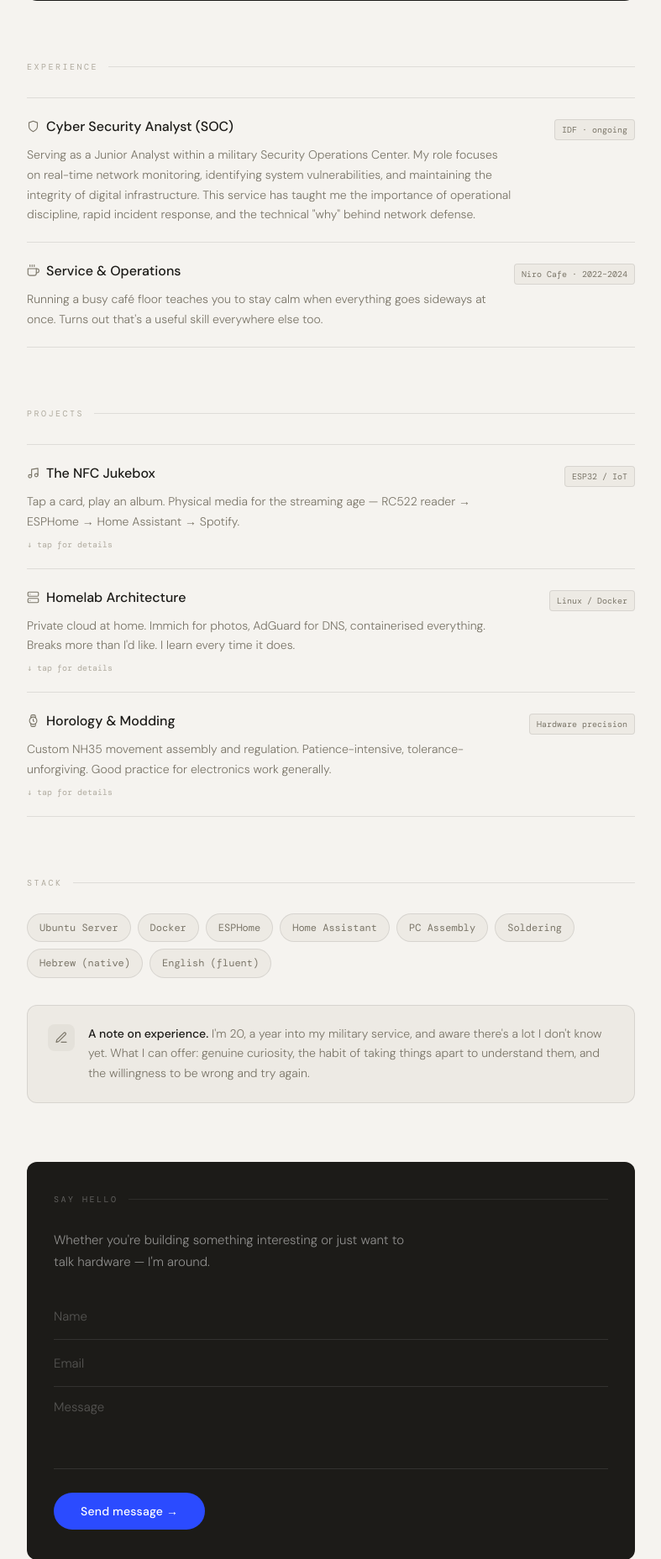
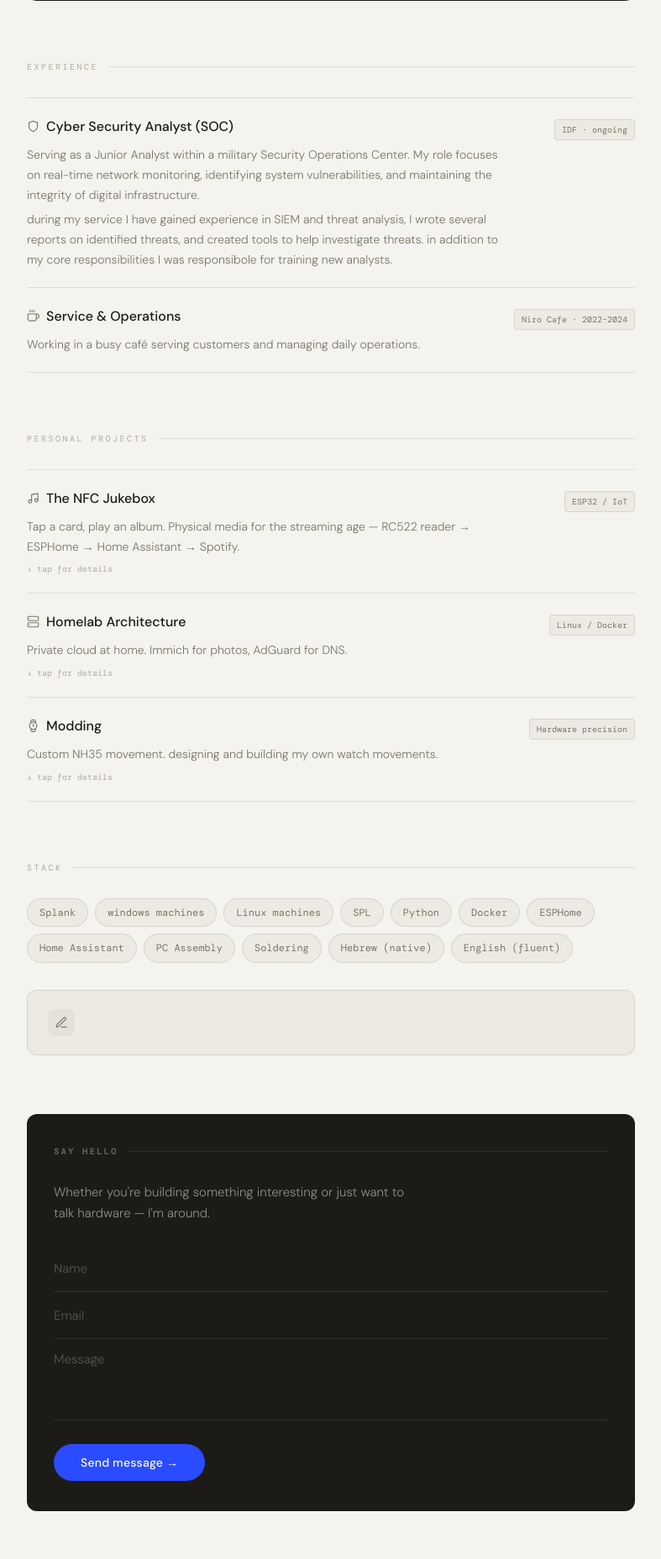
Before and after one commit to YaliBayer/YaliBayer, a Django app: page / in a window 1280 px wide. Shown: the part 623-2480 px from the top of the page at 84% size, without its empty margins (246-1033 px from the left). Run offline with Django 4.2, Linux system fonts and the light colour scheme.

Commit message:
text update

```diff
--- a/core/templates/resume.html
+++ b/core/templates/resume.html
@@ -459,9 +459,10 @@
       </div>
       <p class="entry-body">Serving as a Junior Analyst within a military Security Operations Center.
         My role focuses on real-time network monitoring, identifying system vulnerabilities,
-        and maintaining the integrity of digital infrastructure. This service has taught me
-        the importance of operational discipline, rapid incident response, and the technical
-        "why" behind network defense.</p>
+        and maintaining the integrity of digital infrastructure.</p>
+      <p class="entry-body"> during my service I have gained experience in SIEM and threat analysis, I wrote several reports on identified threats, and created tools to help investigate threats.
+        in addition to my core responsibilities I was responsibole for training new analysts.
+      </p>
     </div>
 
     <div class="entry">
@@ -472,13 +473,13 @@
         </span>
         <span class="tag">Niro Cafe · 2022–2024</span>
       </div>
-      <p class="entry-body">Running a busy café floor teaches you to stay calm when everything goes sideways at once. Turns out that's a useful skill everywhere else too.</p>
+      <p class="entry-body">Working in a busy café serving customers and managing daily operations.</p>
     </div>
   </div>
 
   <!-- Projects -->
   <div class="section" id="s-proj">
-    <p class="section-label">Projects</p>
+    <p class="section-label">Personal Projects</p>
 
     <div class="entry project-entry" onclick="toggleDetail('nfc')">
       <div class="entry-top">
@@ -503,10 +504,10 @@
         </span>
         <span class="tag">Linux / Docker</span>
       </div>
-      <p class="entry-body">Private cloud at home. Immich for photos, AdGuard for DNS, containerised everything. Breaks more than I'd like. I learn every time it does.</p>
+      <p class="entry-body">Private cloud at home. Immich for photos, AdGuard for DNS.</p>
       <p class="expand-hint">↓ tap for details</p>
       <div class="detail-panel" id="hl-detail">
-        <p>Ubuntu Server + Docker Compose stack. The philosophy: if I can't explain how it works, I haven't earned the right to run it. Still working on a few services in that regard.</p>
+        <p>Ubuntu Server + Docker Compose stack. working on replacing all the expensive cloud services with self-hosted alternatives. </p>
       </div>
     </div>
 
@@ -514,14 +515,14 @@
       <div class="entry-top">
         <span class="entry-title">
           <svg width="15" height="15" viewBox="0 0 24 24" fill="none" stroke="currentColor" stroke-width="1.8" stroke-linecap="round" stroke-linejoin="round"><circle cx="12" cy="12" r="7"/><polyline points="12 9 12 12 13.5 13.5"/><path d="M16.51 17.35l-.35 3.83a2 2 0 0 1-2 1.82H9.83a2 2 0 0 1-2-1.82l-.35-3.83m.01-10.7l.35-3.83A2 2 0 0 1 9.83 1h4.35a2 2 0 0 1 2 1.82l.35 3.83"/></svg>
-          Horology & Modding
+          Modding
         </span>
         <span class="tag">Hardware precision</span>
       </div>
-      <p class="entry-body">Custom NH35 movement assembly and regulation. Patience-intensive, tolerance-unforgiving. Good practice for electronics work generally.</p>
+      <p class="entry-body">Custom NH35 movement. designing and building my own watch movements.</p>
       <p class="expand-hint">↓ tap for details</p>
       <div class="detail-panel" id="watch-detail">
-        <p>The movement inside a watch operates at tolerances in microns. Working with that trains your hands — and your attention — in ways that carry directly into soldering and PCB work.</p>
+        <p>designing and building my own watch gives me the freedom to experiment with different designs and reduce the brand tax.</p>
       </div>
     </div>
   </div>
@@ -530,7 +531,11 @@
   <div class="section" id="s-stack">
     <p class="section-label">Stack</p>
     <div class="pill-grid">
-      <span class="pill">Ubuntu Server</span>
+      <span class="pill">Splank</span>
+      <span class="pill">windows machines</span>
+      <span class="pill">Linux machines</span>
+      <span class="pill">SPL</span>
+      <span class="pill">Python</span>
       <span class="pill">Docker</span>
       <span class="pill">ESPHome</span>
       <span class="pill">Home Assistant</span>
@@ -544,7 +549,7 @@
       <div class="honesty-icon">
         <svg width="16" height="16" viewBox="0 0 24 24" fill="none" stroke="var(--muted)" stroke-width="1.8" stroke-linecap="round" stroke-linejoin="round"><path d="M12 20h9"/><path d="M16.5 3.5a2.121 2.121 0 013 3L7 19l-4 1 1-4L16.5 3.5z"/></svg>
       </div>
-      <p class="honesty-text"><strong>A note on experience.</strong> I'm 20, a year into my military service, and aware there's a lot I don't know yet. What I can offer: genuine curiosity, the habit of taking things apart to understand them, and the willingness to be wrong and try again.</p>
+      <p class="honesty-text"><strong></p>
     </div>
   </div>
 
@@ -568,7 +573,7 @@
   </div>
 
   <footer>
-    built with curiosity &nbsp;·&nbsp; yali tal &nbsp;·&nbsp; jerusalem
+    built with curiosity &nbsp;·&nbsp; yali tal &nbsp;·&nbsp;
   </footer>
 
 </div>
```
